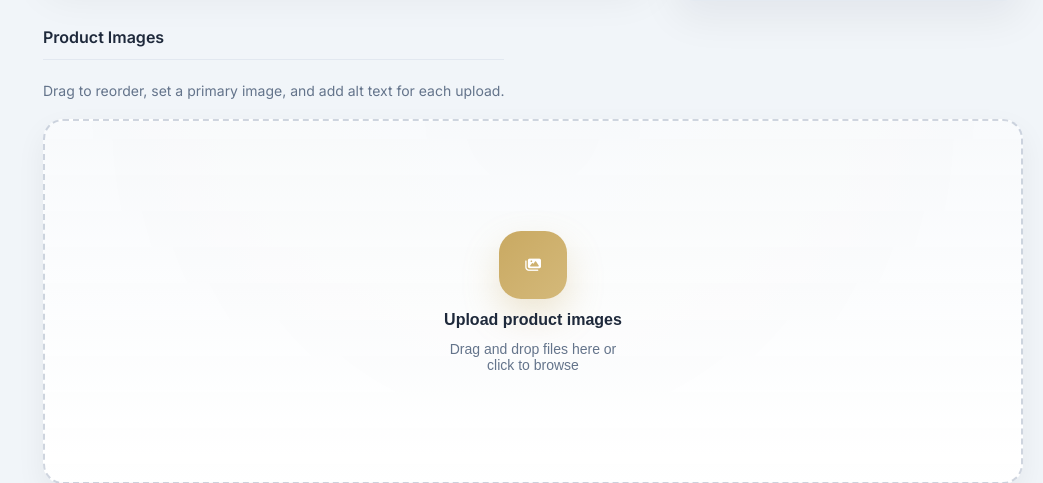
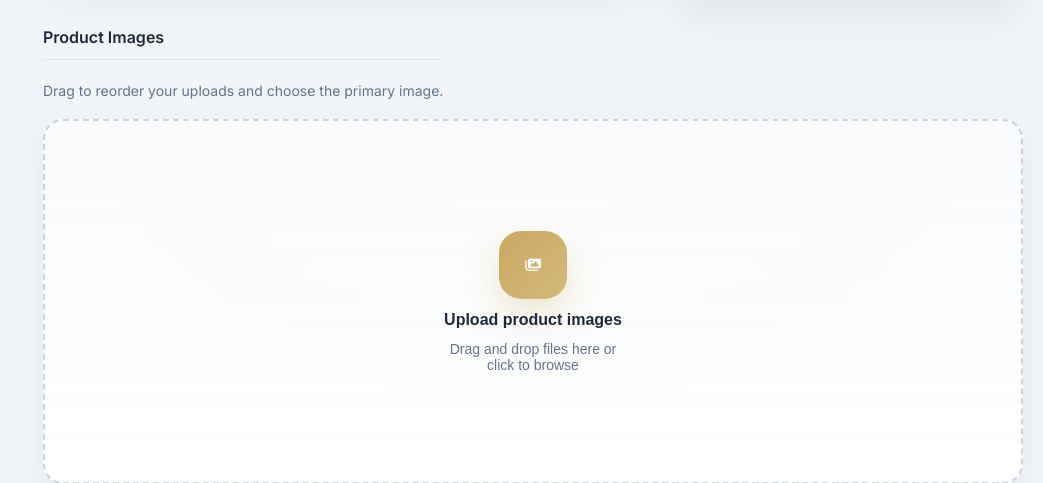
Before and after one commit to Naman7564/Glowall, a Django app: page /admin/products/add/ in a window 1280 px wide. Shown: the part 839-1322 px from the top of the page, without its empty margins (237-1280 px from the left). Run offline with Django 5.2, Linux system fonts and the light colour scheme; the visitor is signed in with stand-in values (Sample User, id 1); data that the repository does not hold is empty.

Commit message:
Remove alt text field and hide filename from product image upload UI

```diff
--- a/tiles_catalog/admin_panel/forms.py
+++ b/tiles_catalog/admin_panel/forms.py
@@ -81,12 +81,8 @@ class ProductImageForm(forms.ModelForm):
 
     class Meta:
         model = ProductImage
-        fields = ['image', 'alt_text', 'is_primary', 'order']
+        fields = ['image', 'is_primary', 'order']
         widgets = {
-            'alt_text': forms.TextInput(attrs={
-                'class': 'form-control',
-                'placeholder': 'Alt text for image'
-            }),
             'order': forms.NumberInput(attrs={
                 'class': 'form-control',
                 'value': '0'
--- a/tiles_catalog/templates/admin_panel/product_form.html
+++ b/tiles_catalog/templates/admin_panel/product_form.html
@@ -245,7 +245,7 @@
             <div class="images-section-header">
                 <div>
                     <h3>Product Images</h3>
-                    <p class="images-section-subtitle">Drag to reorder, set a primary image, and add alt text for each upload.</p>
+                    <p class="images-section-subtitle">Drag to reorder your uploads and choose the primary image.</p>
                 </div>
             </div>
 
@@ -293,10 +293,6 @@
                     </div>
 
                     <div class="image-card-body">
-                        <div class="form-group">
-                            <label for="{{ image_form.alt_text.id_for_label }}">Alt text</label>
-                            {{ image_form.alt_text }}
-                        </div>
                         <label class="image-primary-toggle">
                             {{ image_form.is_primary }}
                             <span>Primary image</span>
@@ -350,10 +346,6 @@
                 </div>
 
                 <div class="image-card-body">
-                    <div class="form-group">
-                        <label for="{{ formset.empty_form.alt_text.id_for_label }}">Alt text</label>
-                        {{ formset.empty_form.alt_text }}
-                    </div>
                     <label class="image-primary-toggle">
                         {{ formset.empty_form.is_primary }}
                         <span>Primary image</span>
@@ -846,5 +838,15 @@ document.addEventListener('DOMContentLoaded', () => {
 .btn-weight-remove:hover { background: #fff5f5; color: #c53030; }
 .weight-add-btn { margin-top: 0.85rem; display: inline-flex; align-items: center; gap: 0.4rem; }
 .field-hint-inline { font-size: 0.75em; color: #888; font-weight: 400; }
+/* Hide native file input filename text inside image cards */
+.image-card-preview input[type="file"],
+.image-drop-zone input[type="file"] {
+    position: absolute;
+    width: 1px;
+    height: 1px;
+    opacity: 0;
+    overflow: hidden;
+    pointer-events: none;
+}
 </style>
 {% endblock %}
```
